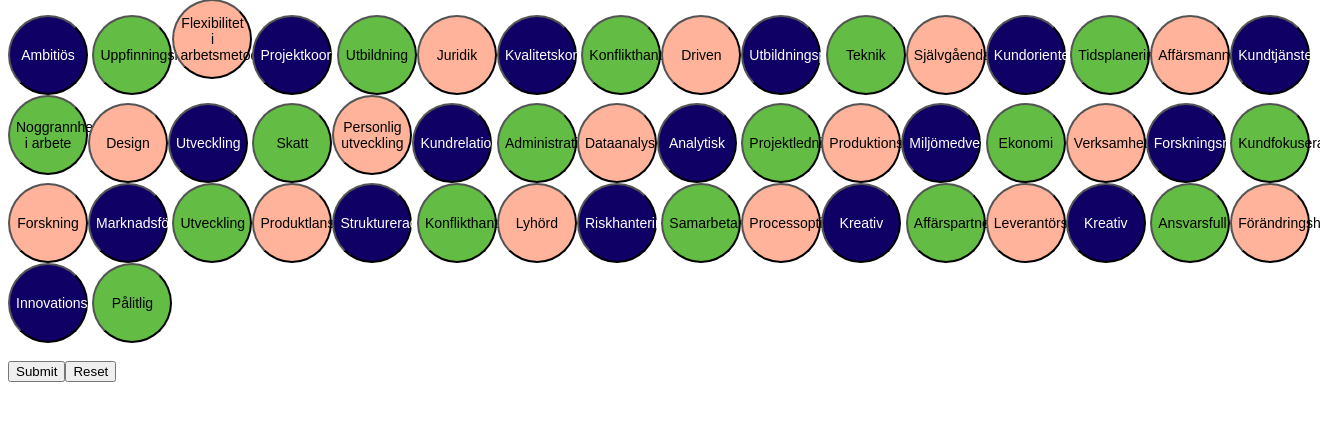
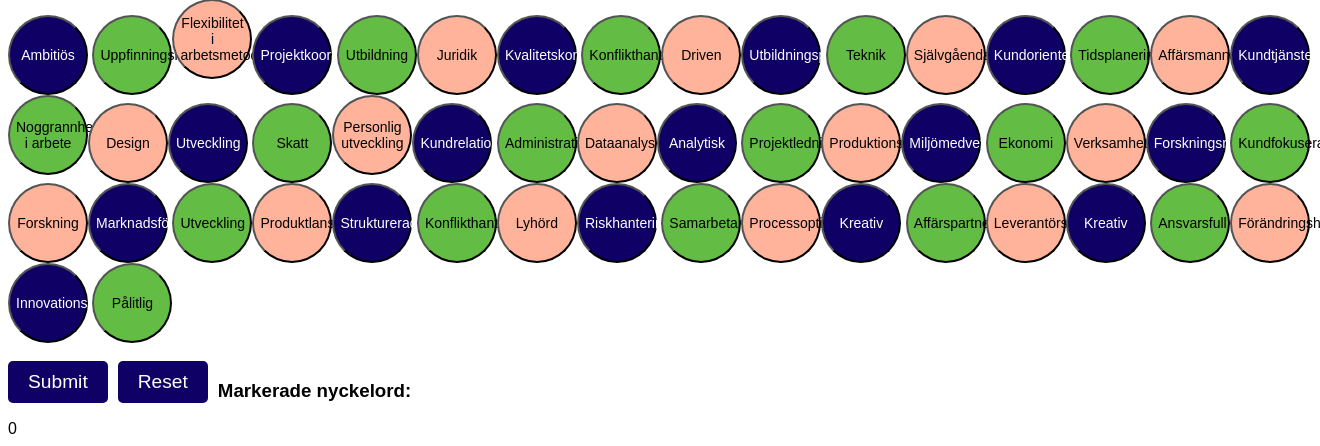
Before and after one commit to Serena87/PathFinder, a Flask app: page /pathfinder in a window 1320 px wide; the page is wider, and only the part inside the window is pictured. Shown: the part 649-1095 px from the top of that part. Before the commit the page ends 1031 px from the top of that part, so only its background shows below. Run offline with Flask 3, Linux system fonts and the light colour scheme; parts of the project's set-up code (start-up, migrations or seed data) failed here and were passed over.

Commit message:
updated buttons and tried to add counter

```diff
--- a/app_checkbox.py
+++ b/app_checkbox.py
@@ -40,6 +40,7 @@ def button_cluster():
     html += css_read
     html += "<script>"
     html += """
+
         function handleClick(event) {
             event.preventDefault();
             var checkbox = event.currentTarget.querySelector("input[type=checkbox]");
@@ -67,8 +68,22 @@ def button_cluster():
                 buttons[i].classList.remove("clicked");
             }
         }
+
+
+        document.addEventListener('DOMContentLoaded', function() {
+            var submitButton = document.querySelector("input[type='submit']");
+            submitButton.addEventListener('click', function() {
+                submitButton.classList.add('loading');
+            });
+        });
+
     """
     html += "</script>"
+    #html += "<script>"
+    #html += js_read   # Denna kod gör inget ändå
+    #html += "</script>"
+
+    # End of head and start of html body
     html += "</head><body><form method='post'>"
     for i, name in enumerate(button_keywords):
         template_index = i % 3
@@ -79,23 +94,21 @@ def button_cluster():
         else:
             template = orange_button_template
 
-        checkbox_html = f"<input type='checkbox' name='checkbox_{i}' value='{name}' style='display:none;'>"
+        #checkbox_html = f"<input type='checkbox' name='checkbox_{i}' value='{name}' style='display:none;'>"
+        checkbox_html = f"<input type='checkbox' name='checkbox_{i}' value='{name}' style='display:none;' onclick='updateCounter()'>"
+
         button_html = template.format(name=name)
         html += f"<label onclick='handleClick(event)'>{checkbox_html}<span class='button-label'>{button_html}</span></label>"
     html += "<br><br>"
     html += "<input type='submit' value='Submit'>"
     html += "<input type='reset' value='Reset' onclick='handleReset(event)'>"
     html += "</form>"
-    html += "<script>"
-    html += js_read
-    html += "</script>"
 
     # Get the list of checked button values and display matching occupations
     if request.method == 'POST':
         # Create list of checked button values
         checked_buttons = [request.form.get(f'checkbox_{i}') for i in range(len(button_keywords))]
         checked_buttons = [b for b in checked_buttons if b is not None]
-        #print(checked_buttons) # for checking
 
         # Call function to get occupations based on checked buttons
         if len(checked_buttons) == 5:
@@ -106,7 +119,23 @@ def button_cluster():
         elif len(checked_buttons) > 0:
             html += "<br><br>"
             html += "<h2>Vänligen välj exakt 5 nyckelord!</h2>"
-
+    html += "<h3>Markerade nyckelord:</h3>"
+    # counter for the number of chosen keywords
+    html += "<span id='counter'>0</span>"
+    html += "<script>"
+    html += """
+        function updateCounter() {
+        // get all the checked checkboxes
+        const checkboxes = document.querySelectorAll("input[type='checkbox']:checked");
+        // update the counter
+        const counter = document.getElementById('counter');
+        counter.textContent = checkboxes.length.toString();
+        }
+    const checkboxes = document.querySelectorAll("input[type='checkbox']");
+    for (let i = 0; i < checkboxes.length; i++) {
+        checkboxes[i].setAttribute("onclick", "updateCounter()");
+    } """
+    html += "</script>"
     html += "</body></html>"
 
     # Render the HTML code as a response
--- a/templates/button_listeners.js
+++ b/templates/button_listeners.js
@@ -9,34 +9,32 @@ $(document).ready(function() { // when the page is loaded
        $(allButtons).toggleClass('clicked',false); // toggles all buttons to original state, unclicked
     });
     $('#submitBtn').click(function() { // when clicking the submit button
-        //var clickedButtonNames = [];   // creates an empty list
-        //var clicked = $('.clicked');
-        //clicked.each(function() {  // references to all clicked buttons, uses function on them
-            //clickedButtonNames.push($(this).text()); // adds the names of each clicked button to the list
-            //console.log(clickedButtonNames)
-        //});
         var selectedBoxes = $("input[type='checkbox']:checked"); // get all checked/clicked buttons/checkboxes
         var checkedValues = []; // creates an empty array to store the values
         selectedBoxes.each(function() { // loop through checked boxes
             checkedValues.push($(this).val());
         });
-
         console.log(checkedValues); // for checking
+        // show loading animation
+        $('#submitBtn').addClass('loading');
 
     $.ajax({
         url:'/pathfinder',
         type: 'POST',
-        //data: { buttonWords : clickedButtonNames},
         data: { checkedWords : checkedValues},
         success: function(response) {
             console.log(response); // handle response from server
         },
         error: function(error) {
             console.log('Error: ' + error);
+        },
+        complete: function() {
+            // remove loading animation
+            $('#submitBtn').removeClass('loading');
         }
-        });
+      });
     });
-});
+
 
 
 //document.addEventListener('DOMContentLoaded', handleClick() {
--- a/templates/index_Stine.html
+++ b/templates/index_Stine.html
@@ -3,8 +3,6 @@
   <head>
     <meta charset='UTF-8'>
     <meta name="viewport" content="width=device-width, initial-scale=1">
-    <script src='https://code.jquery.com/jquery-3.6.4.min.js'></script>
-    <script src='https://raw.githubusercontent.com/Serena87/PathFinder/main/templates/button_listeners.js'></script>
     <title>PathFinder</title>
   </head>
 
--- a/templates/style copy.css
+++ b/templates/style copy.css
@@ -278,4 +278,45 @@ of buttons increases. Maximum of 50 buttons. */
 .button-container :nth-child(50) {
   grid-area: 9 / 4
 }
+/* Style for the Submit and Reset buttons */
+input[type="submit"], input[type="reset"] {
+  display: block;
+  float: left;
+  margin-right: 10px;
+
+  padding: 10px 20px;
+  border: none;
+  background-color: #0E0064;
+  color: #fff;
+  border-radius: 5px;
+  font-size: 1.2em;
+  cursor: pointer; /* Add pointer cursor on hover */
+}
+
+input[type='submit'].loading {
+
+  position: relative;
+  z-index: 1;
+}
+input[type='submit'].loading:after {
+
+  position: absolute;
+  z-index: 2;
+  top: 50%;
+  left: 50%;
+  margin-top: -10px;
+  margin-left: -10px;
+  width: 20px;
+  height: 20px;
+  border-radius: 50%;
+  border: 3px solid #fff;
+  border-top-color: transparent;
+
+  animation: spin 1s infinite linear;
+
+}
+@keyframes spin {
+  to { transform: rotate(360deg); }
+}
+
 </style>
```
Also changed, not shown: templates/occupations.html (+4 -4 lines).
